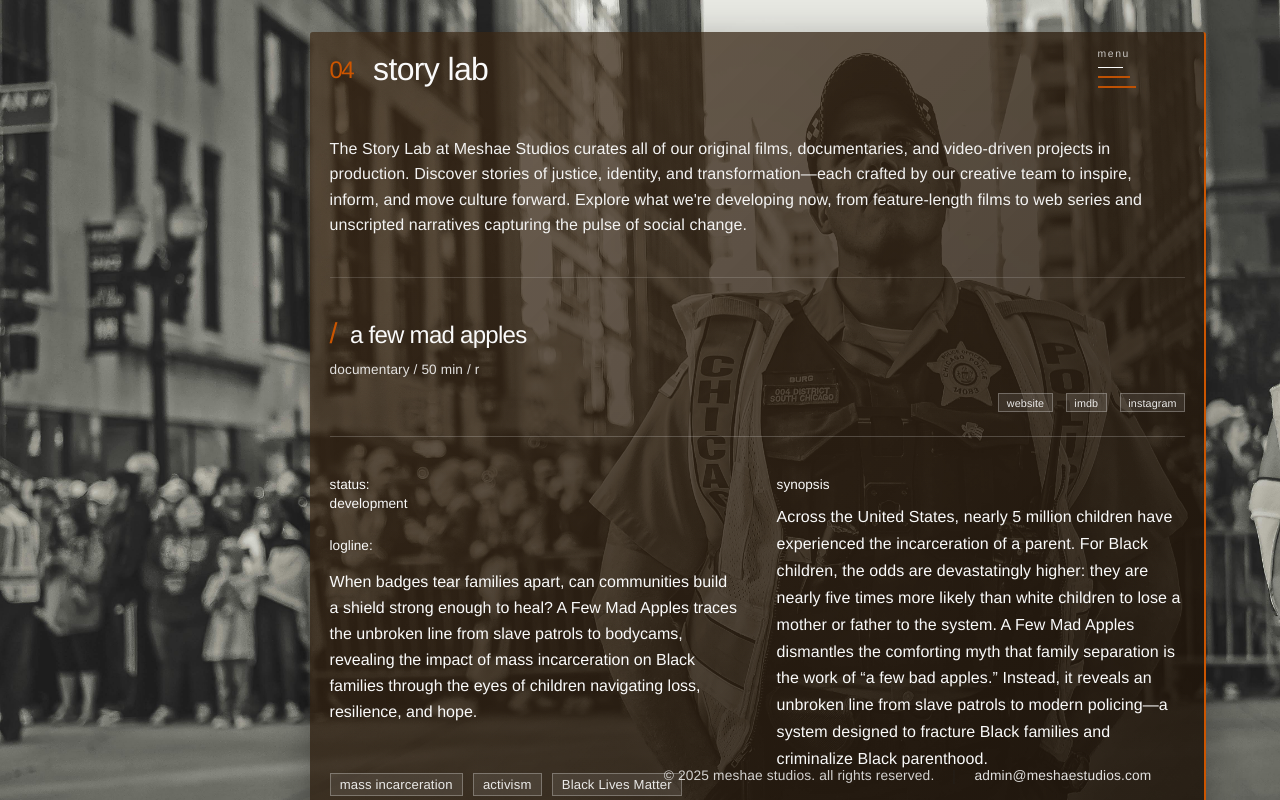
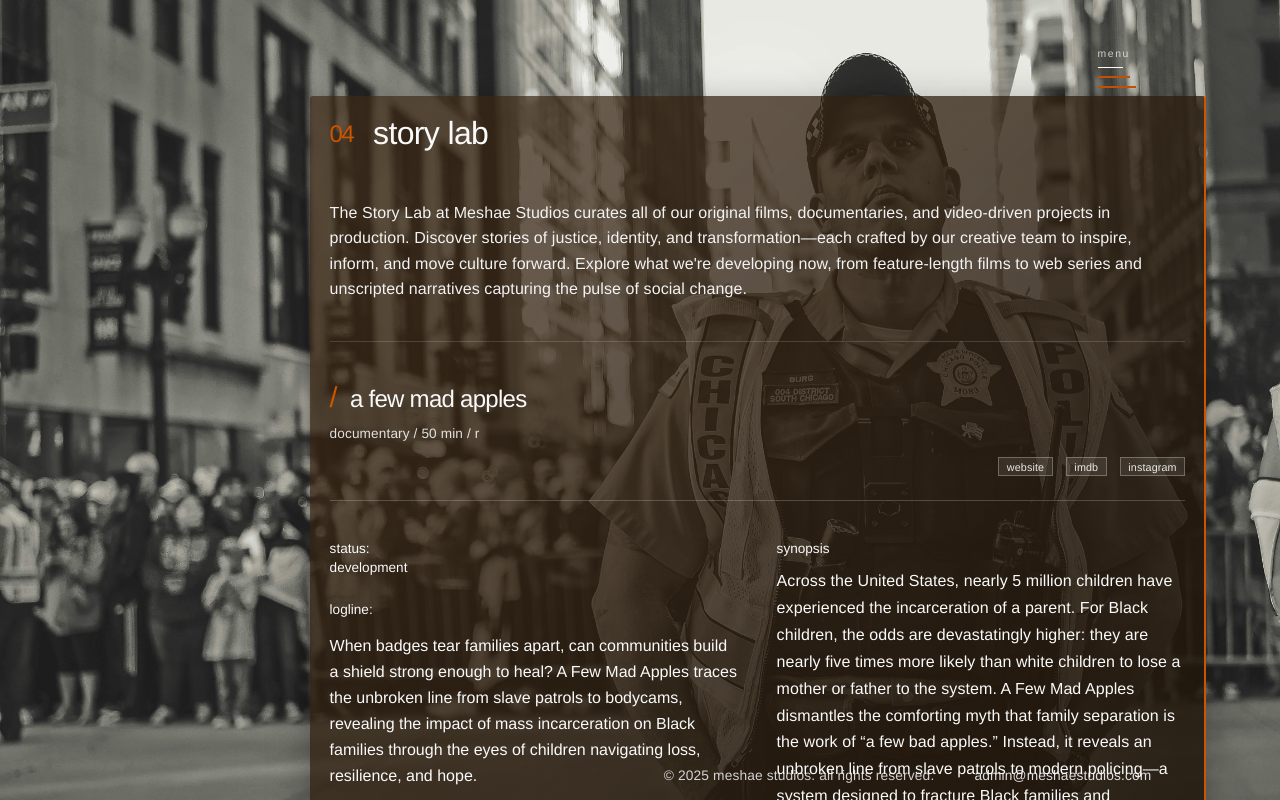
Before and after one commit to shaundawson/meshaestudios, a React (Create React App) app: page /storylab in a window 1280 px wide. Built offline with nearby package versions, Linux system fonts and the light colour scheme.

Commit message:
Update Story_Lab.module.css

```diff
--- a/src/styles/Story_Lab.module.css
+++ b/src/styles/Story_Lab.module.css
@@ -116,7 +116,7 @@
     border-bottom: 1px solid rgba(204, 85, 0, 0.15);
     box-shadow: 0 10px 42px rgba(0, 0, 0, 0.35);
     overflow-y: auto;
-    margin-top: -4vh;
+    margin-top: 4vh;
     margin-left: 4vh;
 }
 
```
